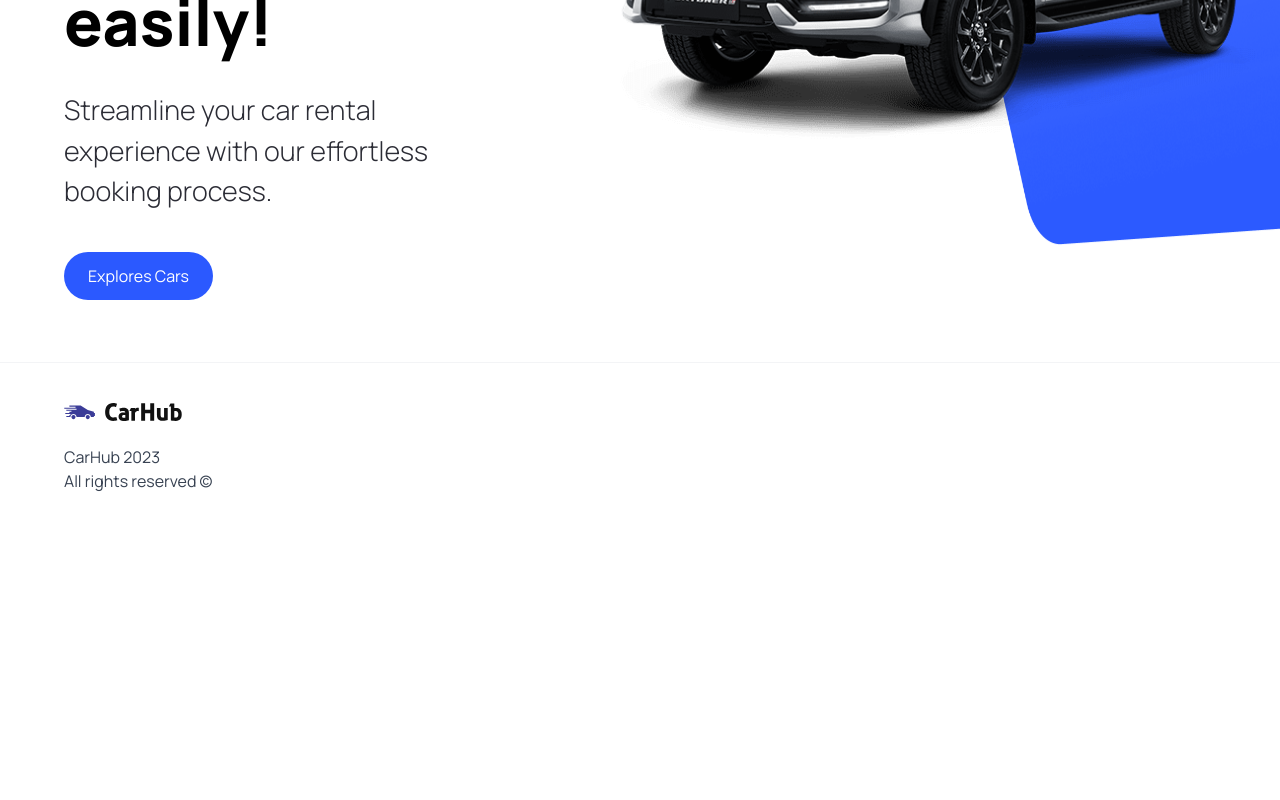
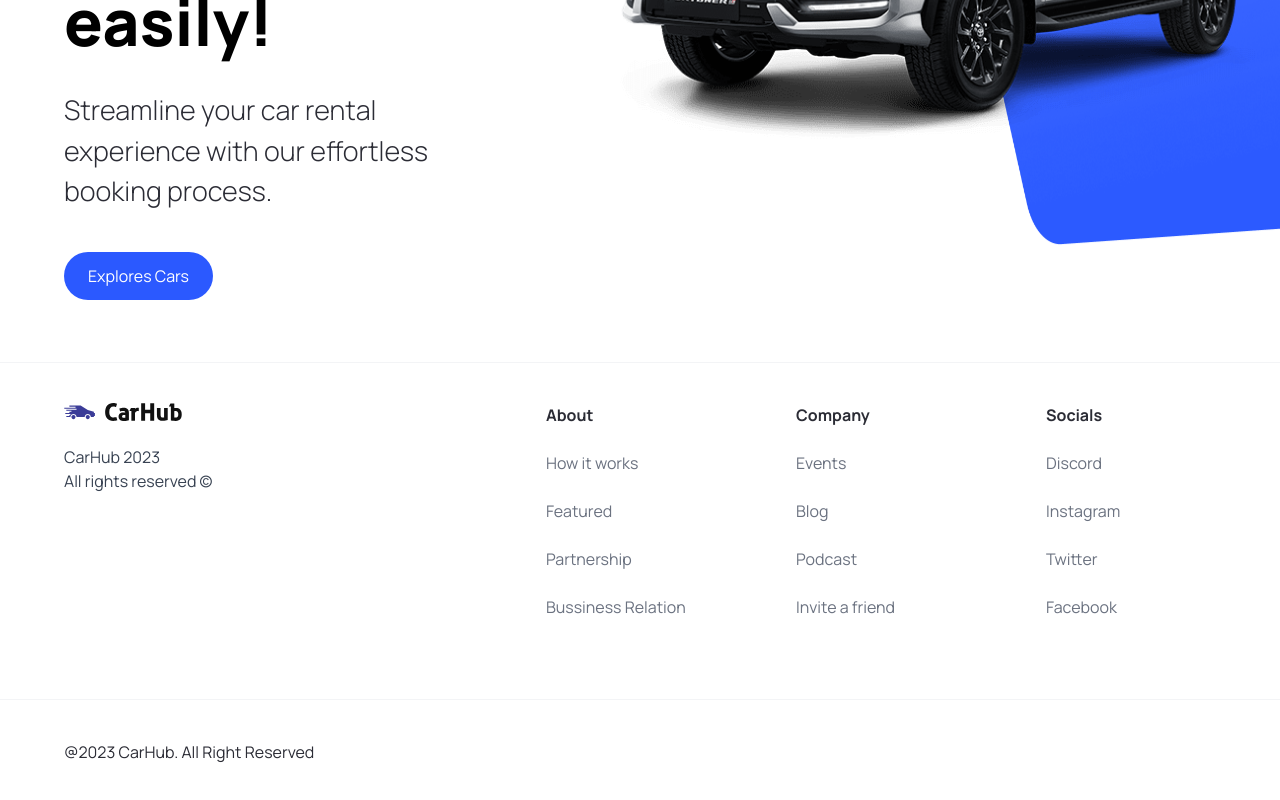
Before and after one commit to eldrians/car-showcase-app, a Next.js app: page / in a window 1280 px wide. Shown: the part 458-1258 px from the top of the page. Before the commit the page ends 991 px from the top, so only its background shows below. Built offline with nearby package versions, Linux system fonts and the light colour scheme.

Commit message:
app(): completed footer sectiona

```diff
--- a/components/Footer.tsx
+++ b/components/Footer.tsx
@@ -1,5 +1,7 @@
 import Image from "next/image";
 import Link from "next/link";
+
+import { footerLinks } from "@/constants";
 
 const Footer = () => {
   return (
@@ -19,7 +21,27 @@ const Footer = () => {
           </p>
         </div>
         <div className="footer__links">
-
+          {footerLinks.map((link) => (
+            <div key={link.title} className="footer__link">
+              <h3 className="font-bold">{link.title}</h3>
+              {link.links.map((item) => (
+                <Link
+                  key={item.title}
+                  href={item.url}
+                  className="text-gray-500"
+                >
+                  {item.title}
+                </Link>
+              ))}
+            </div>
+          ))}
+        </div>
+      </div>
+      <div className="flex justify-between items-center flex-wrap mt-10 border-t border-gray-100 sm:px-16 px-6 py-10">
+        <p>@2023 CarHub. All Right Reserved</p>
+        <div className="footer__copyrights-link">
+          <Link href="/" className="text-gray-500"></Link>
+          <Link href="/" className="text-gray-500"></Link>
         </div>
       </div>
     </footer>
```
